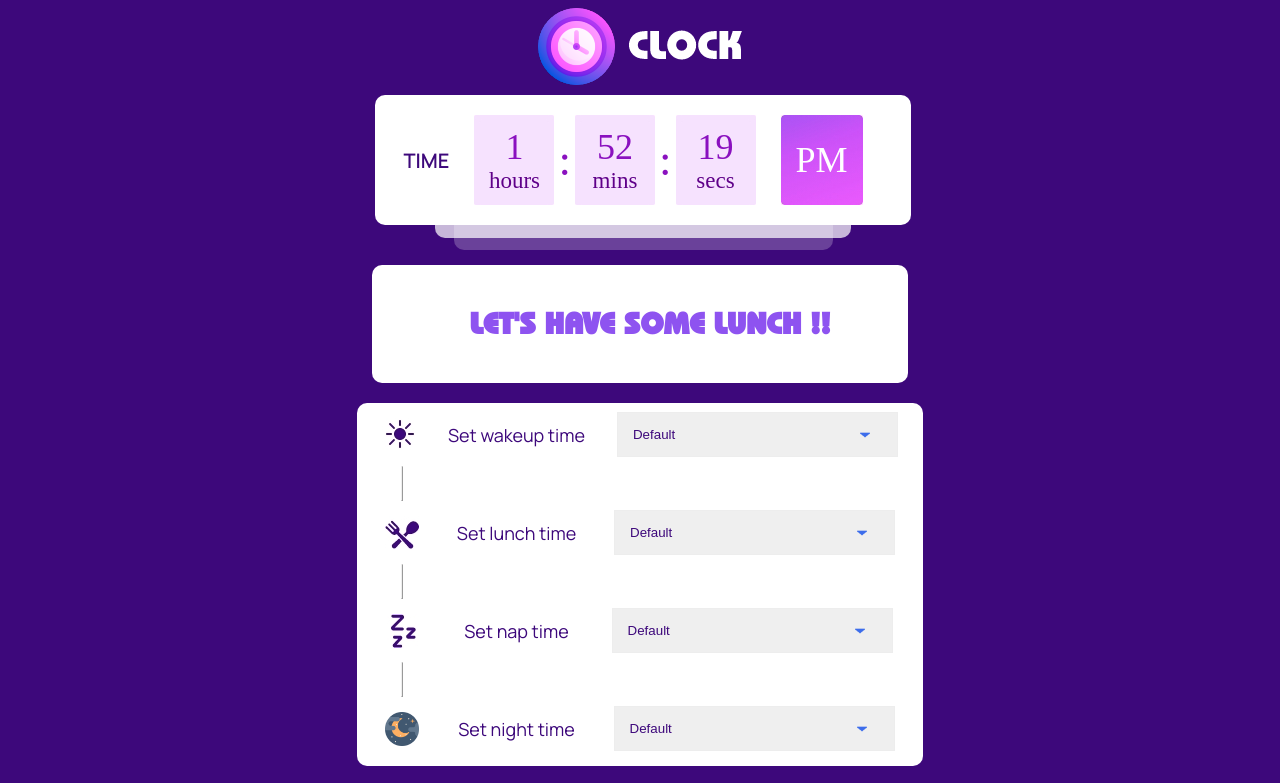
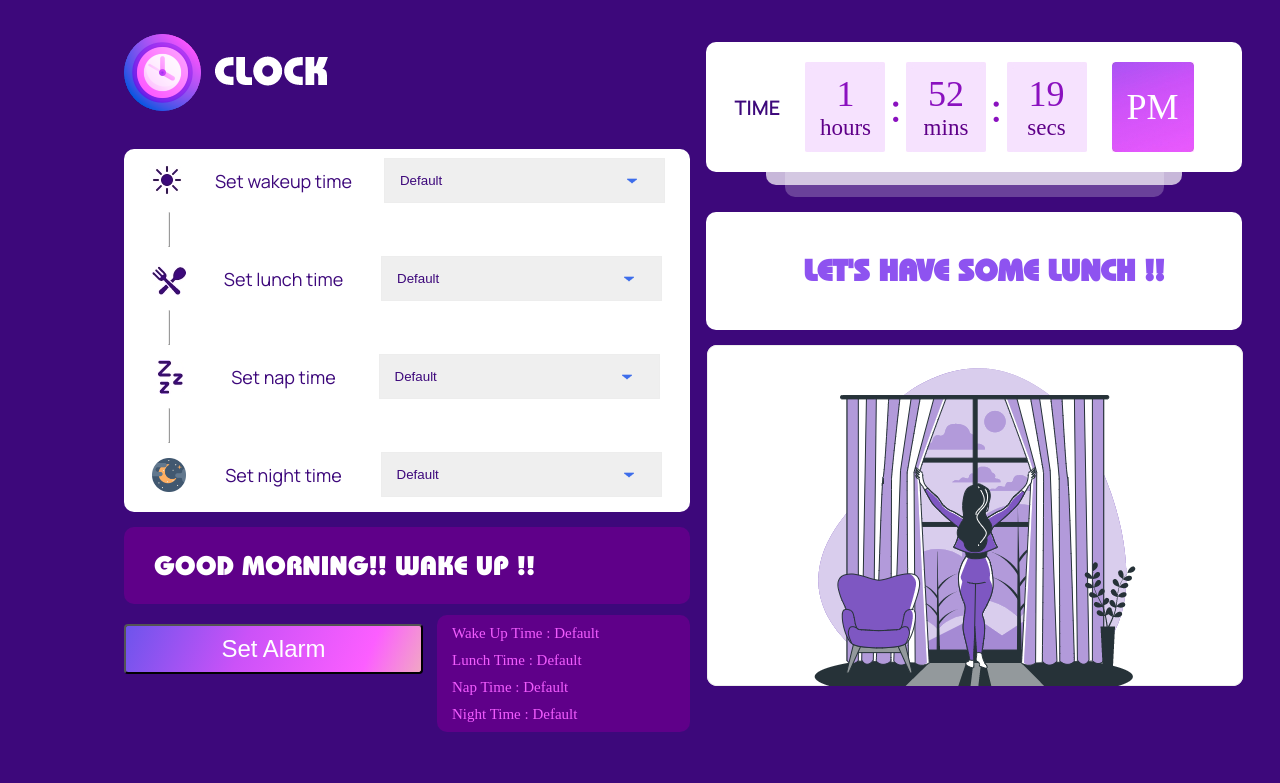
Before and after one commit to Altamash9146/JS-FIRST-DIGITAL-CLOCK-UPDATED, a plain HTML site: page index.html in a window 1280 px wide. Shown: the top 783 px of the page. Drawn offline with Linux system fonts and the light colour scheme.

Commit message:
css changes

```diff
--- a/index.css
+++ b/index.css
@@ -6,6 +6,10 @@ body {
   @font-face {
     font-family: Bauhaus;
     src: url(./BauhausHeavyBT.ttf);
+  }
+
+  .main-digital-clock-container{
+    margin: auto;
   }
 
   .child1 {
@@ -278,7 +282,7 @@ body {
     align-items: center;
   }
 
-@media (min-width:590px) and (max-width:1300px) {
+@media (min-width:590px) and (max-width:1000px) {
     .container{
         display: flex;
         flex-direction: column;
--- a/index.html
+++ b/index.html
@@ -19,6 +19,7 @@
     />
   </head>
   <body>
+<div class="main-digital-clock-container">
   <div class="pare">
     <div class="container">
       <img class="child1" src="./clock_logo.png">
@@ -194,6 +195,7 @@
       <div class="box7 trb"><img id="theImage" src="./Component 30 – 1.png"></div>
     </div>
   </div>
+</div>
     <script src="./index.js"></script>
 
   </body>
```
Also changed, not shown: index1.html (+2 -0 lines). Lines whose indentation alone changed are shown as unchanged.
